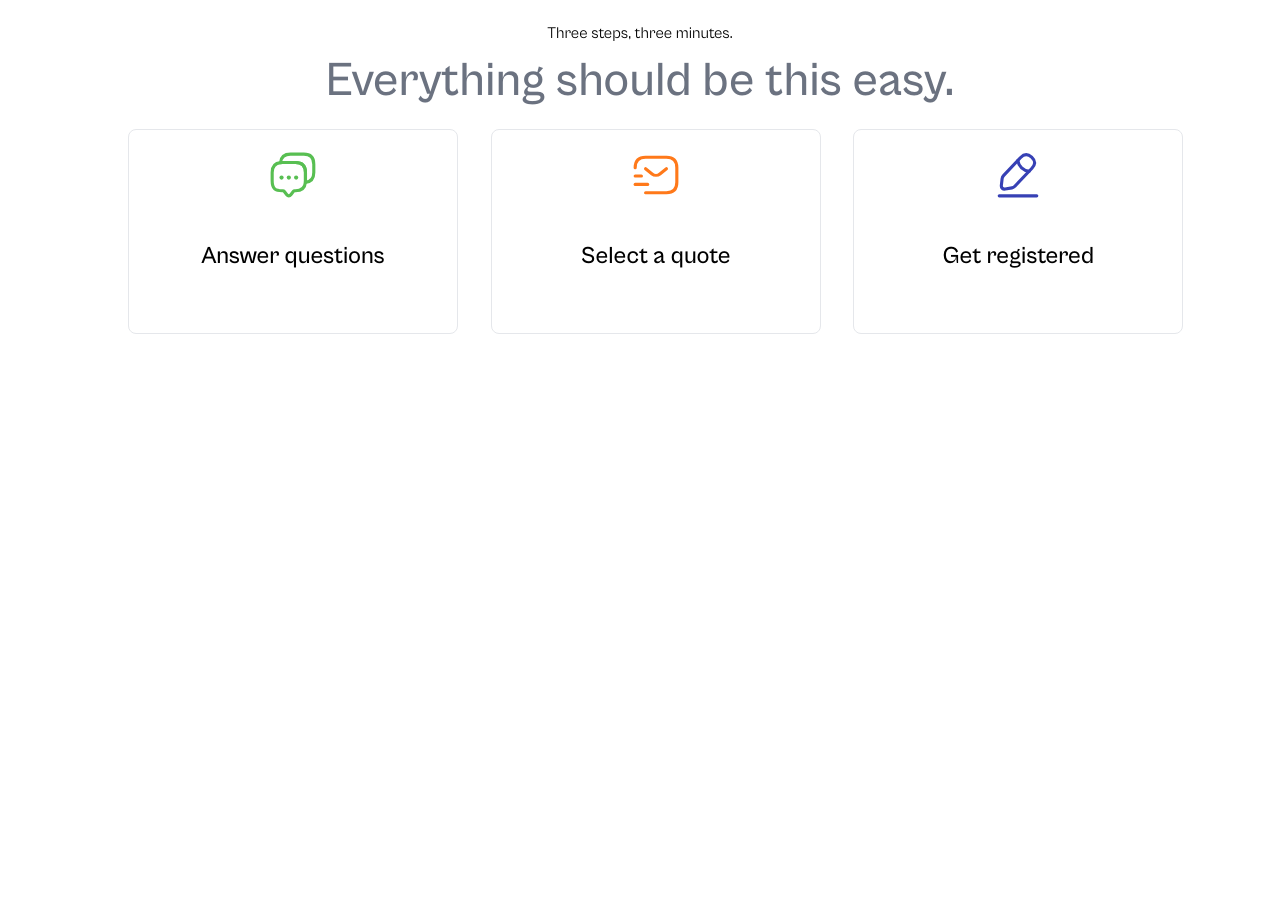
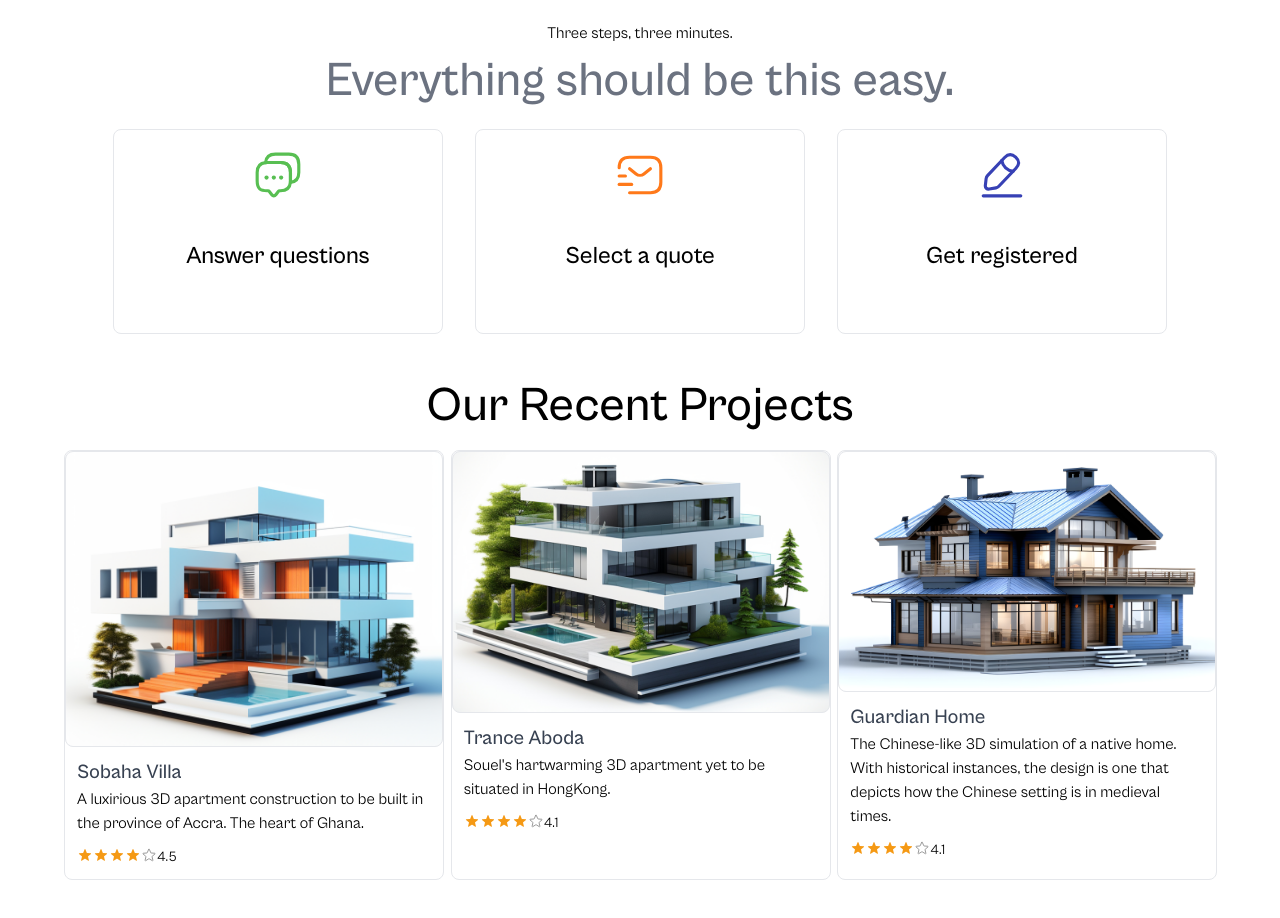
Before and after one commit to theboybrey/Continental-Lux, a Next.js app: page / in a window 1280 px wide. Shown: the part 740-1658 px from the top of the page. Before the commit the page ends 1106 px from the top, so only its background shows below. Built offline with nearby package versions, Linux system fonts and the light colour scheme.

Commit message:
Updated the Projects section

```diff
--- a/app/components/HeroSection.tsx
+++ b/app/components/HeroSection.tsx
@@ -20,7 +20,7 @@ const HeroSection = (props: Props) => {
     >
       {/*Caption & Button Section  */}
       <div className="md:justify-center md:px-10 md:items-left md:flex md:flex-col w-[40%] md:left-16 md:h-[617px]  md:absolute">
-        <p className="font-CabinetGrotesk mb-2">Welcome to Luxury</p>
+        <p className="font-CabinetGrotesk mb-2">Welcome to 3D Luxury</p>
         <h2 className="text-7xl text-wrap font-CabinetGrotesk font-semibold">
           Manage Your Property
         </h2>
--- a/app/components/Navbar.tsx
+++ b/app/components/Navbar.tsx
@@ -140,7 +140,7 @@ const Navbar = (props: Props) => {
         <Link href={"/#others"}>Other Services</Link>
       </span>
 
-      <span className={`${isMenuOpen ? "hidden" : "md:bg-white md:py-3 md:px-6 md:h-[60px] items-center justify-center flex md:-mr-4 rounded-full border"}`}>
+      <span className={`${isMenuOpen ? "hidden" : "md:bg-white md:py-3 md:px-6 md:h-[60px] items-center cursor-pointer justify-center flex md:-mr-4 rounded-full border "}`}>
         <Link href={"/#contact"}>Contact Us</Link>
       </span>
     </div>
--- /dev/null
+++ b/app/components/ProjectCard.tsx
@@ -0,0 +1,112 @@
+import React from "react";
+import Image from "next/image";
+
+type Props = {
+  src: string;
+  title: string;
+  msg: string;
+  reviews: number;
+};
+
+const ProjectCard = (props: Props) => {
+  return (
+    <div className="border w-[380px] h-[430px] rounded-lg">
+      <Image
+        src={props.src}
+        alt={props.title}
+        width={400}
+        height={280}
+        className="bg-gray-200 rounded-lg border"
+      />
+      <div className="p-3">
+        <h2 className="text-xl font-medium text-gray-700">{props.title}</h2>
+        <p className="">{props.msg}</p>
+        <span className=" mt-3 flex gap-[0.5]">
+          {
+            <svg
+              xmlns="http://www.w3.org/2000/svg"
+              fill="#F59914"
+              viewBox="0 0 24 24"
+              strokeWidth={1.5}
+              stroke=""
+              className="w-4 h-4"
+            >
+              <path
+                strokeLinecap="round"
+                strokeLinejoin="round"
+                d="M11.48 3.499a.562.562 0 0 1 1.04 0l2.125 5.111a.563.563 0 0 0 .475.345l5.518.442c.499.04.701.663.321.988l-4.204 3.602a.563.563 0 0 0-.182.557l1.285 5.385a.562.562 0 0 1-.84.61l-4.725-2.885a.562.562 0 0 0-.586 0L6.982 20.54a.562.562 0 0 1-.84-.61l1.285-5.386a.562.562 0 0 0-.182-.557l-4.204-3.602a.562.562 0 0 1 .321-.988l5.518-.442a.563.563 0 0 0 .475-.345L11.48 3.5Z"
+              />
+            </svg>
+          }{" "}
+          {
+            <svg
+              xmlns="http://www.w3.org/2000/svg"
+              fill="#F59914"
+              viewBox="0 0 24 24"
+              strokeWidth={1.5}
+              stroke=""
+              className="w-4 h-4"
+            >
+              <path
+                strokeLinecap="round"
+                strokeLinejoin="round"
+                d="M11.48 3.499a.562.562 0 0 1 1.04 0l2.125 5.111a.563.563 0 0 0 .475.345l5.518.442c.499.04.701.663.321.988l-4.204 3.602a.563.563 0 0 0-.182.557l1.285 5.385a.562.562 0 0 1-.84.61l-4.725-2.885a.562.562 0 0 0-.586 0L6.982 20.54a.562.562 0 0 1-.84-.61l1.285-5.386a.562.562 0 0 0-.182-.557l-4.204-3.602a.562.562 0 0 1 .321-.988l5.518-.442a.563.563 0 0 0 .475-.345L11.48 3.5Z"
+              />
+            </svg>
+          }{" "}
+          {
+            <svg
+              xmlns="http://www.w3.org/2000/svg"
+              fill="#F59914"
+              viewBox="0 0 24 24"
+              strokeWidth={1.5}
+              stroke=""
+              className="w-4 h-4"
+            >
+              <path
+                strokeLinecap="round"
+                strokeLinejoin="round"
+                d="M11.48 3.499a.562.562 0 0 1 1.04 0l2.125 5.111a.563.563 0 0 0 .475.345l5.518.442c.499.04.701.663.321.988l-4.204 3.602a.563.563 0 0 0-.182.557l1.285 5.385a.562.562 0 0 1-.84.61l-4.725-2.885a.562.562 0 0 0-.586 0L6.982 20.54a.562.562 0 0 1-.84-.61l1.285-5.386a.562.562 0 0 0-.182-.557l-4.204-3.602a.562.562 0 0 1 .321-.988l5.518-.442a.563.563 0 0 0 .475-.345L11.48 3.5Z"
+              />
+            </svg>
+          }{" "}
+          {
+            <svg
+              xmlns="http://www.w3.org/2000/svg"
+              fill="#F59914"
+              viewBox="0 0 24 24"
+              strokeWidth={1.5}
+              stroke=""
+              className="w-4 h-4"
+            >
+              <path
+                strokeLinecap="round"
+                strokeLinejoin="round"
+                d="M11.48 3.499a.562.562 0 0 1 1.04 0l2.125 5.111a.563.563 0 0 0 .475.345l5.518.442c.499.04.701.663.321.988l-4.204 3.602a.563.563 0 0 0-.182.557l1.285 5.385a.562.562 0 0 1-.84.61l-4.725-2.885a.562.562 0 0 0-.586 0L6.982 20.54a.562.562 0 0 1-.84-.61l1.285-5.386a.562.562 0 0 0-.182-.557l-4.204-3.602a.562.562 0 0 1 .321-.988l5.518-.442a.563.563 0 0 0 .475-.345L11.48 3.5Z"
+              />
+            </svg>
+          }{" "}
+          {
+            <svg
+              xmlns="http://www.w3.org/2000/svg"
+              fill="none"
+              viewBox="0 0 24 24"
+              strokeWidth={1.5}
+              stroke="#9B9B9B"
+              className="w-4 h-4"
+            >
+              <path
+                strokeLinecap="round"
+                strokeLinejoin="round"
+                d="M11.48 3.499a.562.562 0 0 1 1.04 0l2.125 5.111a.563.563 0 0 0 .475.345l5.518.442c.499.04.701.663.321.988l-4.204 3.602a.563.563 0 0 0-.182.557l1.285 5.385a.562.562 0 0 1-.84.61l-4.725-2.885a.562.562 0 0 0-.586 0L6.982 20.54a.562.562 0 0 1-.84-.61l1.285-5.386a.562.562 0 0 0-.182-.557l-4.204-3.602a.562.562 0 0 1 .321-.988l5.518-.442a.563.563 0 0 0 .475-.345L11.48 3.5Z"
+              />
+            </svg>
+          }{" "}
+          <p className="text-sm">{props.reviews}</p>
+        </span>
+      </div>
+    </div>
+  );
+};
+
+export default ProjectCard;
--- /dev/null
+++ b/app/components/Projects.tsx
@@ -0,0 +1,27 @@
+import React from "react";
+import ProjectCard from "./ProjectCard";
+import ProjectImg1 from '../../public/assets/Img-2.png'
+import ProjectImg2 from '../../public/assets/Img-3.png'
+import ProjectImg3 from '../../public/assets/Img-4.png'
+
+type Props = {};
+
+const Projects = (props: Props) => {
+  return (
+    <div className="md:flex md:flex-col justify-center items-center md:mt-6">
+      {/* Title Caption */}
+      <h1 className="text-5xl font-medium py-3 md:mb-2">
+        Our Recent Projects
+      </h1>
+
+        {/* Project Listing */}
+      <div className="md:mb-8 md:grid md:grid-cols-3 justify-center mx-auto gap-2">
+        <ProjectCard src={ProjectImg1} title="Sobaha Villa" reviews={4.5} msg="A luxirious 3D apartment construction to be built in the province of Accra. The heart of Ghana."/>
+        <ProjectCard src={ProjectImg2} title="Trance Aboda" reviews={4.1} msg="Souel's hartwarming 3D apartment yet to be situated in HongKong."/>
+        <ProjectCard src={ProjectImg3} title="Guardian Home" reviews={4.1} msg="The Chinese-like 3D simulation of a native home. With historical instances, the design is one that depicts how the Chinese setting is in medieval times."/>
+      </div>
+    </div>
+  );
+};
+
+export default Projects;
--- a/app/components/RegisteringMethods.tsx
+++ b/app/components/RegisteringMethods.tsx
@@ -8,14 +8,14 @@ type Props = {}
 
 const RegisteringMethods = (props: Props) => {
   return (
-    <div className='md:flex md:justify-center md:items-center md:flex-col'>
+    <div className='md:flex md:justify-center md:items-center md:flex-col md:mb-6'>
         <p className='text-center'>Three steps, three minutes.</p>
 
             {/* Title Caption */}
             <h1 className='text-5xl font-medium py-3  text-gray-500'>Everything should be this easy.</h1>
 
             {/* Register Item Cards */}
-        <div className='grid md:grid-cols-3 md:w-full md:my-3  mx-auto pl-16 '>
+        <div className='grid md:grid-cols-3 gap-8 md:my-3  mx-auto  '>
             <RegisterItemCard title='Answer questions' color='#58BF52' src={MessageSvg} msg='' />
             <RegisterItemCard title='Select a quote' color='#FF791A' src={SMSTrackingSvg} msg=''/>
             <RegisterItemCard title='Get registered' color='#3741B5' src={EditSvg} msg=''/>
--- a/app/page.tsx
+++ b/app/page.tsx
@@ -2,6 +2,7 @@
 
 import HeroSection from "./components/HeroSection";
 import Navbar from "./components/Navbar";
+import Projects from "./components/Projects";
 import RegisteringMethods from "./components/RegisteringMethods";
 import SwitchThemeButton from "./components/SwitchThemeButton";
 import React, { useState } from "react";
@@ -17,6 +18,7 @@ export default function Home() {
         <Navbar />
         <HeroSection/>
         <RegisteringMethods/>
+        <Projects/>
       </div>
     </main>
   );
```
